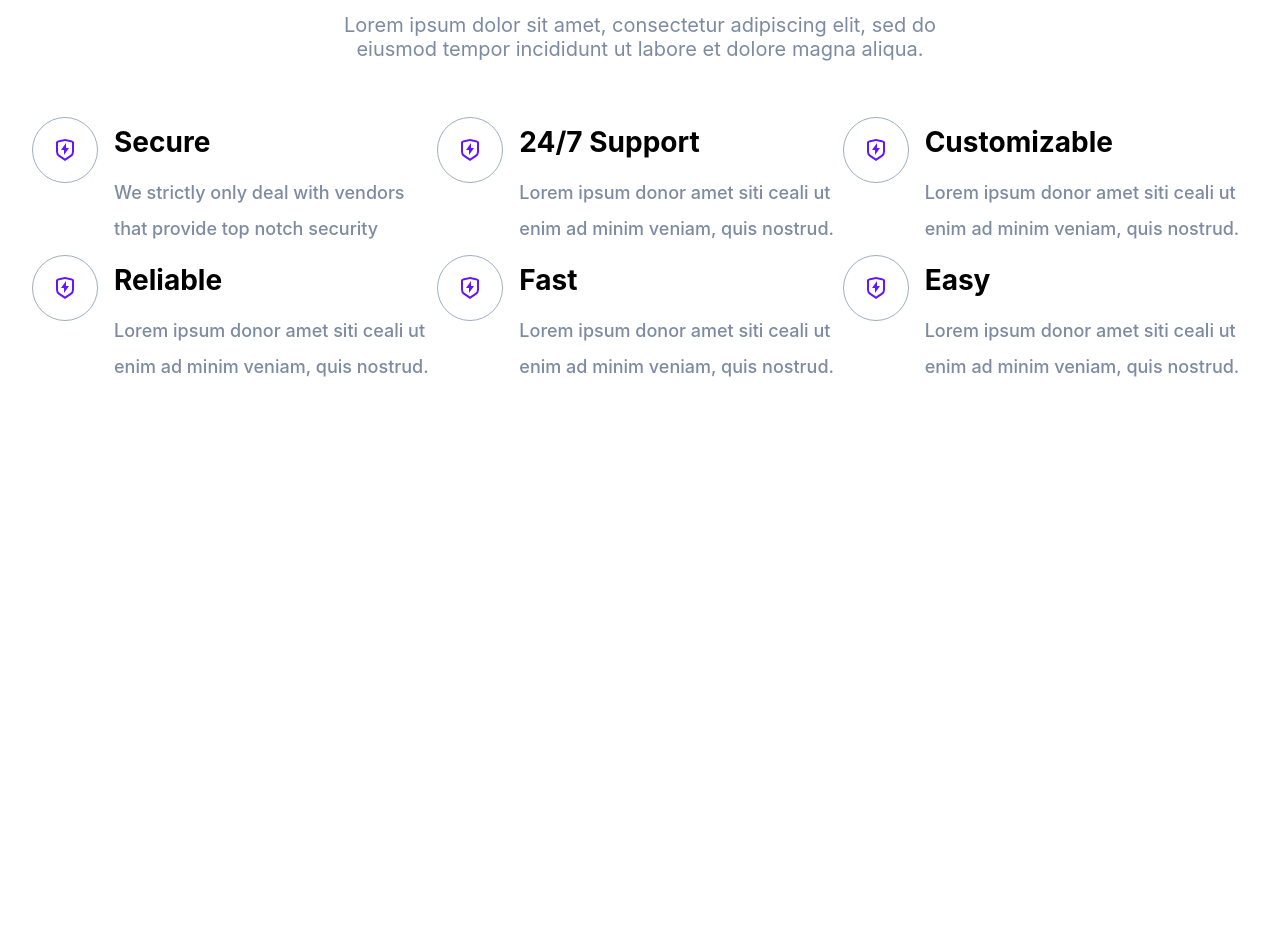
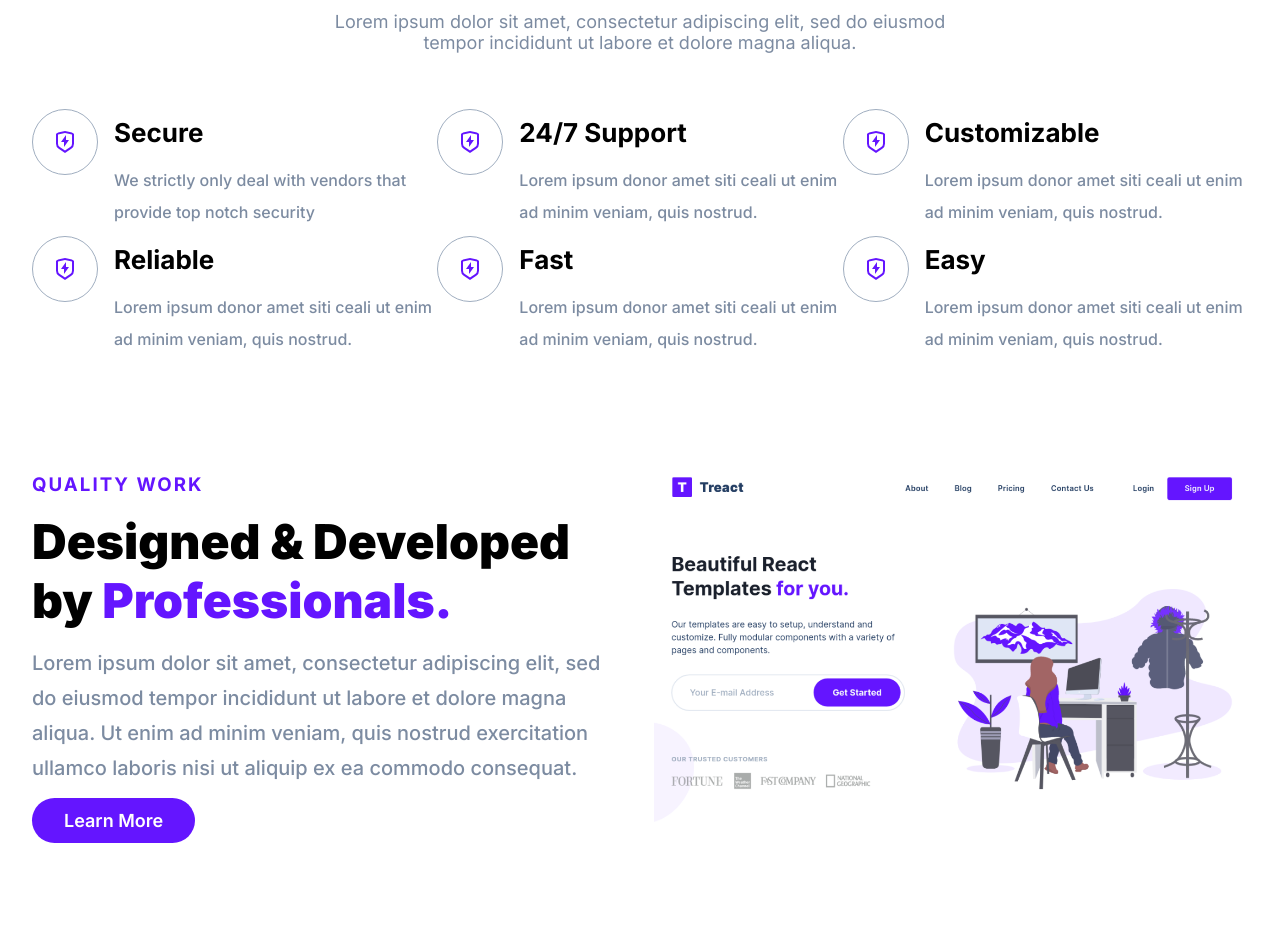
Before and after one commit to HayanButt/Treact__clone, a plain HTML site: page index.html in a window 1280 px wide. Shown: the part 963-1906 px from the top of the page. Before the commit the page ends 1388 px from the top, so only its background shows below. Drawn offline with Linux system fonts and the light colour scheme.

Commit message:
Finished quality work section 	new file:   assets/QW.png 	modified:   index.html 	modified:   style.css

```diff
--- a/index.html
+++ b/index.html
@@ -7,6 +7,7 @@
     <title>Free Modern React Templates & Components for building Landing Pages</title>
     <link rel="stylesheet" href="style.css">
     <script src="https://kit.fontawesome.com/e45040652d.js" crossorigin="anonymous"></script>
+    <link rel="stylesheet" href="https://fonts.googleapis.com/css2?family=Inter:wght@400;500;600;700;900&display=swap">
 </head>
 <body>
     <header>
@@ -115,7 +116,6 @@
                             <div class="text__wrapper">
                                 <h2 class="feature__heading">Easy</h2>
                                 <p class="feature__para">Lorem ipsum donor amet siti ceali ut enim ad minim veniam, quis nostrud.
-
                                 </p>
                             </div>
                         </div>
@@ -124,6 +124,19 @@
 
             </div>
         </div>
+        <div class="row">
+            <div class="container qw__container">
+                <div class="qw__text--wrapper">
+                    <h3 class="text__purple qw__title">QUALITY WORK</h3>
+                    <h1 class="qw__main--title">Designed & Developed by <span class="text__purple">Professionals.</span></h1>
+                    <p class="qw__para">Lorem ipsum dolor sit amet, consectetur adipiscing elit, sed do eiusmod tempor incididunt ut labore et dolore magna aliqua. Ut enim ad minim veniam, quis nostrud exercitation ullamco laboris nisi ut aliquip ex ea commodo consequat.</p>
+                    <a href="" class="btn qw__btn">Learn More</a>
+                </div>
+                <figure class="qw__figure--wrapper">
+                    <img src="./assets/QW.png" alt="" class="qw__img">
+                </figure>
+            </div>
+        </div>
     </main>
 </body>
 </html>
--- a/style.css
+++ b/style.css
@@ -149,13 +149,15 @@ a {
 
 .main__btn {
     width: 100%;
-    max-width: 100px;
+    max-width: 101px;
     position :absolute;
     right: 80px;
-    top: 7px;
+    top: 10px;
     display: flex;
     justify-content: center;
     align-items: center;
+    margin-top: 0.5rem;
+    margin-bottom: 0.5rem;
 }
 
 .main__logo--para {
@@ -195,7 +197,7 @@ a {
 }
 
 .features__para {
-    font-size: 20px;
+    font-size: 18px;
     display: flex;
     justify-content: center;
     align-items: center;
@@ -208,7 +210,7 @@ a {
 }
 
 .features__main--title {
-    font-size: 60px;
+    font-size: 58px;
 }
 
 
@@ -222,7 +224,7 @@ a {
     line-height: 2;
     margin: 0px;
     color: #7c8ba1;
-    font-size: 18px;
+    font-size: 16px;
     margin-top: 1rem;
 
 }
@@ -259,5 +261,46 @@ a {
 }
 
 .feature__heading {
-    font-size: 28px;
+    font-size: 26px;
 }
+
+/* QUALITY WORK */
+
+.qw__container {
+    display: flex;
+    flex-direction: row;
+}
+
+.qw__text--wrapper {
+    width: 50%;
+    margin-right: 28px;
+
+}
+
+.qw__title {
+    letter-spacing: 2px;
+    margin-bottom: 16px;
+}
+
+.qw__main--title {
+    font-size: 3rem;
+    margin-bottom: 16px;
+    font-weight: 900;
+}
+
+.qw__img {
+    max-width: 100%;
+    height: auto;
+}
+
+.qw__figure--wrapper {
+    width: 50%;
+}
+
+.qw__para {
+    font-size: 20px;
+    line-height: 1.75;
+    margin-bottom: 24px;
+    font-weight: 500;
+    color: #7c8ba1;
+}
```
Also changed, not shown: assets/QW.png (added).
